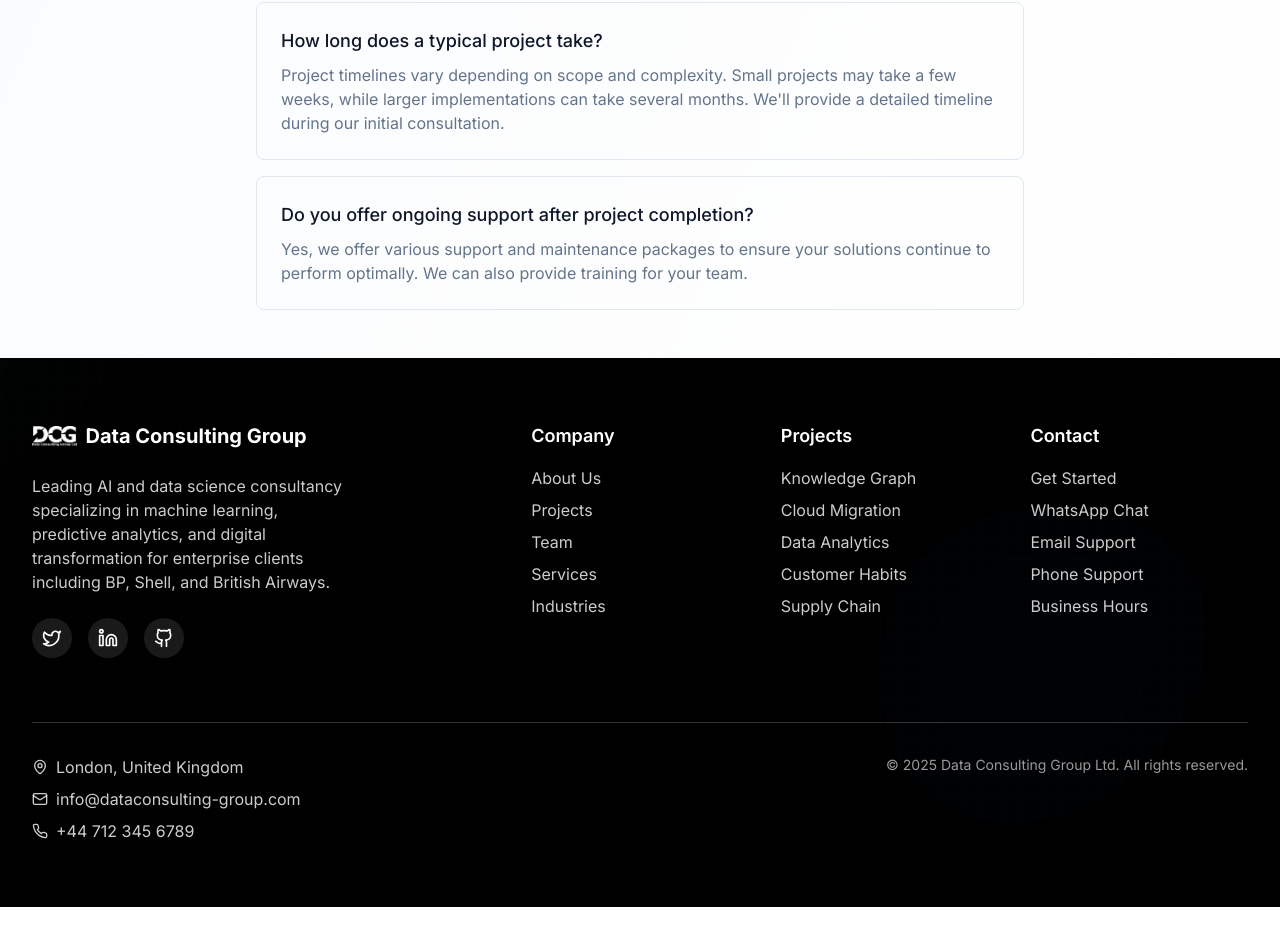
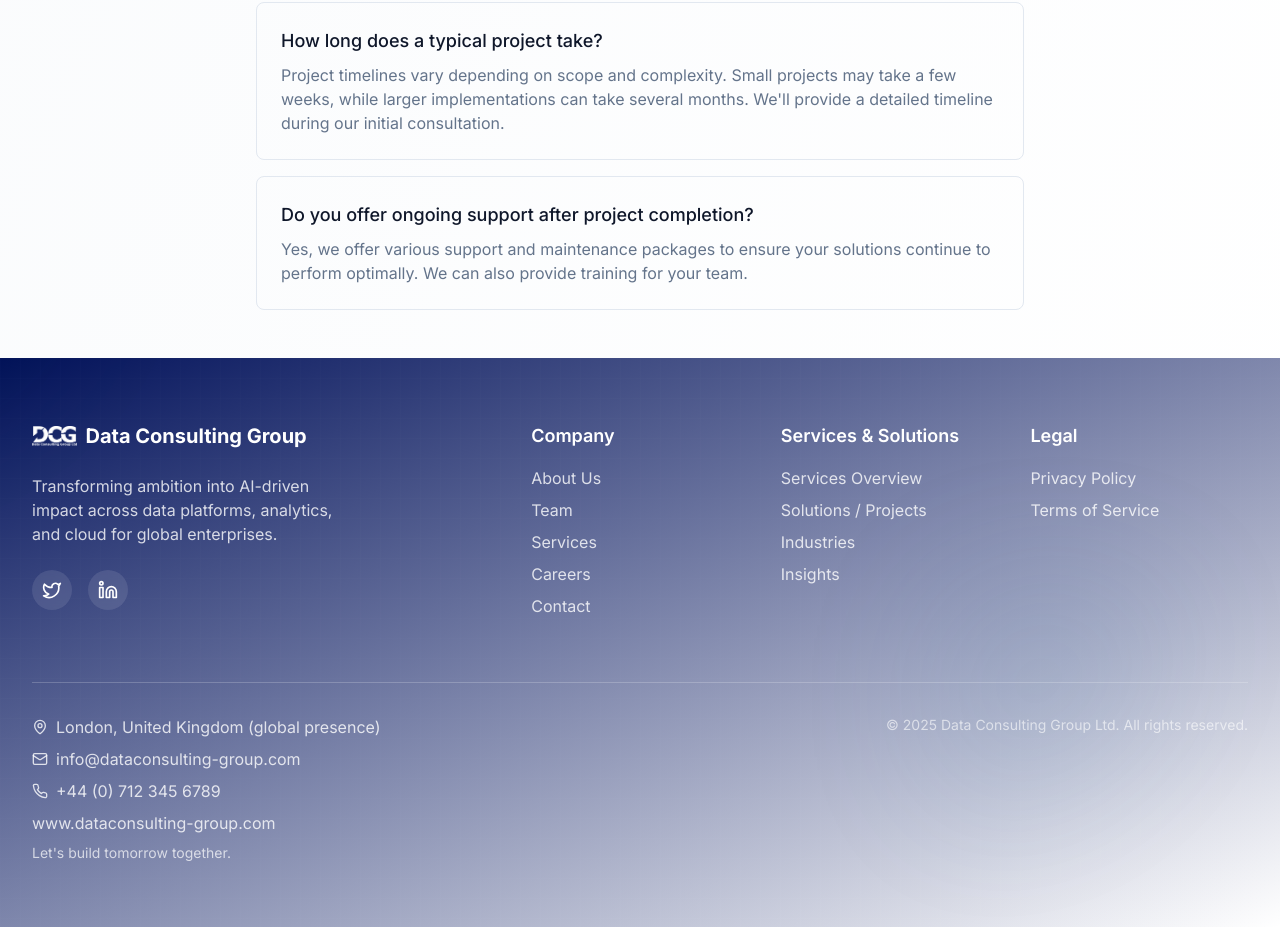
Before and after one commit to LeventeBotos/DCG_WebDevelopment, a Next.js app: page /contact in a window 1280 px wide. Shown: the part 2154-3081 px from the top of the page. Built offline with nearby package versions, Linux system fonts and the light colour scheme.

Commit message:
Improvements

```diff
--- a/app/globals.css
+++ b/app/globals.css
@@ -105,7 +105,7 @@
 }
 
 /* Glassmorphism */
-.glassmorphism {
+.glass {
   background: rgba(255, 255, 255, 0.05);
   backdrop-filter: blur(10px);
   -webkit-backdrop-filter: blur(10px);
--- a/components/footer.tsx
+++ b/components/footer.tsx
@@ -2,7 +2,7 @@
 
 import Link from "next/link";
 import Image from "next/image";
-import { Mail, MapPin, Phone, Github, Linkedin, Twitter } from "lucide-react";
+import { Mail, MapPin, Phone, Linkedin, Twitter } from "lucide-react";
 import { motion } from "framer-motion";
 import FuturisticBlob from "./futuristic-blob";
 
@@ -12,56 +12,48 @@ export default function Footer() {
       title: "Company",
       links: [
         { label: "About Us", href: "/about" },
-        { label: "Projects", href: "/projects" },
         { label: "Team", href: "/team" },
         { label: "Services", href: "/services" },
-        { label: "Industries", href: "/industries" },
+        { label: "Careers", href: "/careers" },
+        { label: "Contact", href: "/contact" },
       ],
     },
     {
-      title: "Projects",
+      title: "Services & Solutions",
       links: [
-        { label: "Knowledge Graph", href: "/projects/knowledge-graph" },
-        { label: "Cloud Migration", href: "/projects/cloud-migration" },
-        { label: "Data Analytics", href: "/projects/data-analytics" },
-        { label: "Customer Habits", href: "/projects/customer-habits" },
-        { label: "Supply Chain", href: "/projects/supply-chain" },
+        { label: "Services Overview", href: "/services" },
+        { label: "Solutions / Projects", href: "/projects" },
+        { label: "Industries", href: "/industries" },
+        { label: "Insights", href: "/insights" },
       ],
     },
     {
-      title: "Contact",
+      title: "Legal",
       links: [
-        { label: "Get Started", href: "/contact" },
-        { label: "WhatsApp Chat", href: "#" },
-        {
-          label: "Email Support",
-          href: "mailto:info@dataconsulting-group.com",
-        },
-        { label: "Phone Support", href: "tel:+447123456789" },
-        { label: "Business Hours", href: "#" },
+        { label: "Privacy Policy", href: "/privacy" },
+        { label: "Terms of Service", href: "/terms" },
       ],
     },
   ];
 
   const socialLinks = [
-    { icon: Twitter, href: "https://twitter.com", label: "Twitter" },
+    { icon: Twitter, href: "https://twitter.com", label: "X (Twitter)" },
     { icon: Linkedin, href: "https://linkedin.com", label: "LinkedIn" },
-    { icon: Github, href: "https://github.com", label: "GitHub" },
   ];
 
   return (
-    <footer className="relative overflow-hidden  bg-black text-white">
+    <footer className="relative overflow-hidden bg-gradient-to-br from-dcg-blue to-dcg-darkGreen text-white">
       <div className="absolute inset-0 pointer-events-none">
         <FuturisticBlob
           className="-left-40 -top-40"
-          color="#006644"
+          color="#0F3D2E"
           opacity={0.1}
           size={500}
           blur={80}
         />
         <FuturisticBlob
           className="-right-40 -bottom-40"
-          color="#003366"
+          color="#0A4C8A"
           opacity={0.1}
           size={500}
           blur={80}
@@ -98,9 +90,8 @@ export default function Footer() {
                 <span className="font-bold text-xl">Data Consulting Group</span>
               </Link>
               <p className="max-w-xs mb-6 text-white/80">
-                Leading AI and data science consultancy specializing in machine
-                learning, predictive analytics, and digital transformation for
-                enterprise clients including BP, Shell, and British Airways.
+                Transforming ambition into AI-driven impact across data
+                platforms, analytics, and cloud for global enterprises.
               </p>
               <div className="flex space-x-4">
                 {socialLinks.map((link, index) => (
@@ -170,7 +161,7 @@ export default function Footer() {
             <div className="space-y-2 text-white/80">
               <div className="flex items-center gap-2">
                 <MapPin className="h-4 w-4" />
-                <span>London, United Kingdom</span>
+                <span>London, United Kingdom (global presence)</span>
               </div>
               <div className="flex items-center gap-2">
                 <Mail className="h-4 w-4" />
@@ -183,13 +174,20 @@ export default function Footer() {
               </div>
               <div className="flex items-center gap-2">
                 <Phone className="h-4 w-4" />
+                <span>+44 (0) 712 345 6789</span>
+              </div>
+              <div className="flex items-center gap-2">
+                {/* <span className="text-xs uppercase tracking-wide">Web</span> */}
                 <a
-                  href="tel:+447123456789"
+                  href="https://www.dataconsulting-group.com"
                   className="hover:text-white transition-colors"
                 >
-                  +44 712 345 6789
+                  www.dataconsulting-group.com
                 </a>
               </div>
+              <p className="text-sm text-white/70">
+                Let&apos;s build tomorrow together.
+              </p>
             </div>
             <div className="text-right text-sm text-white/60">
               <p>
```
